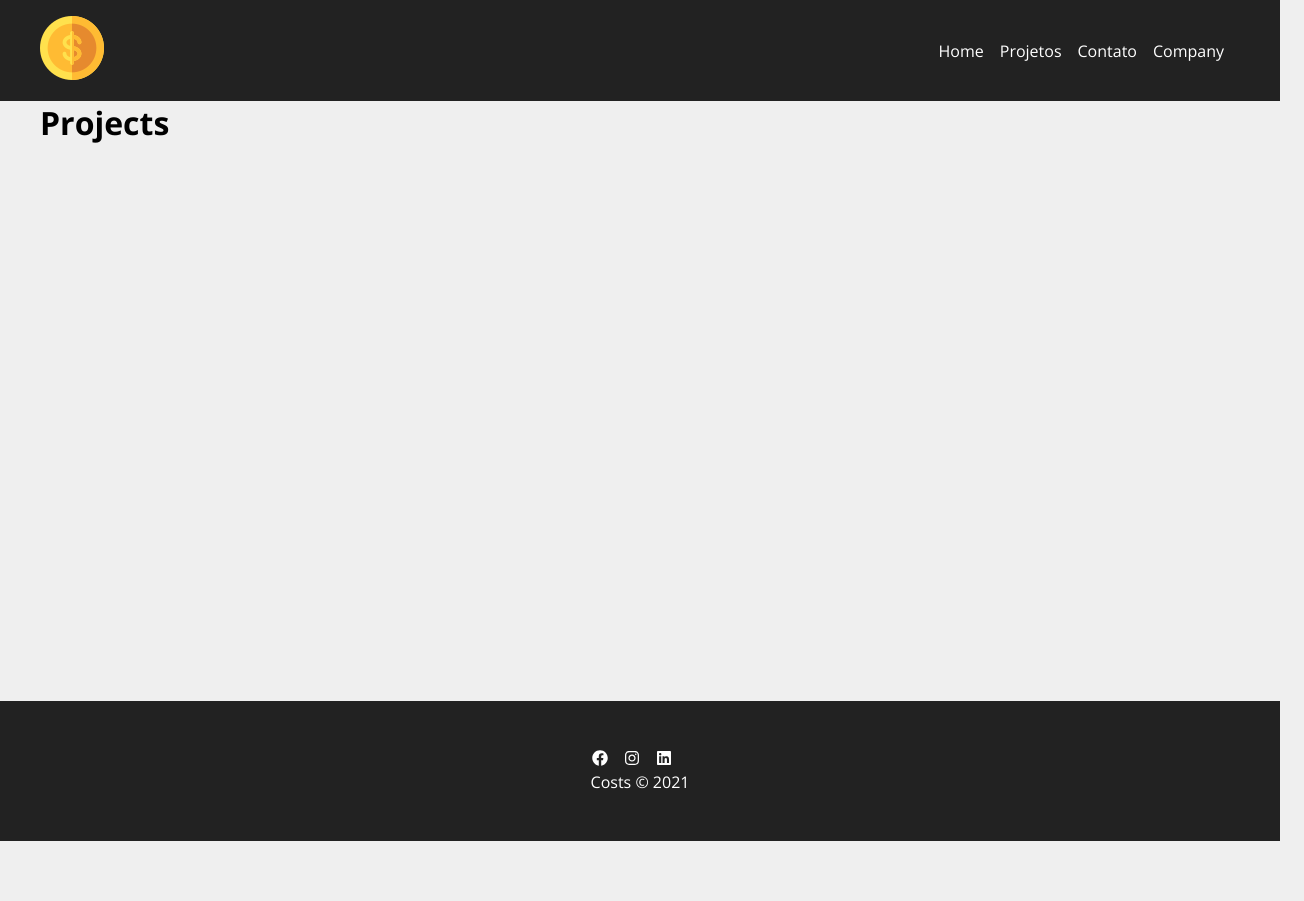
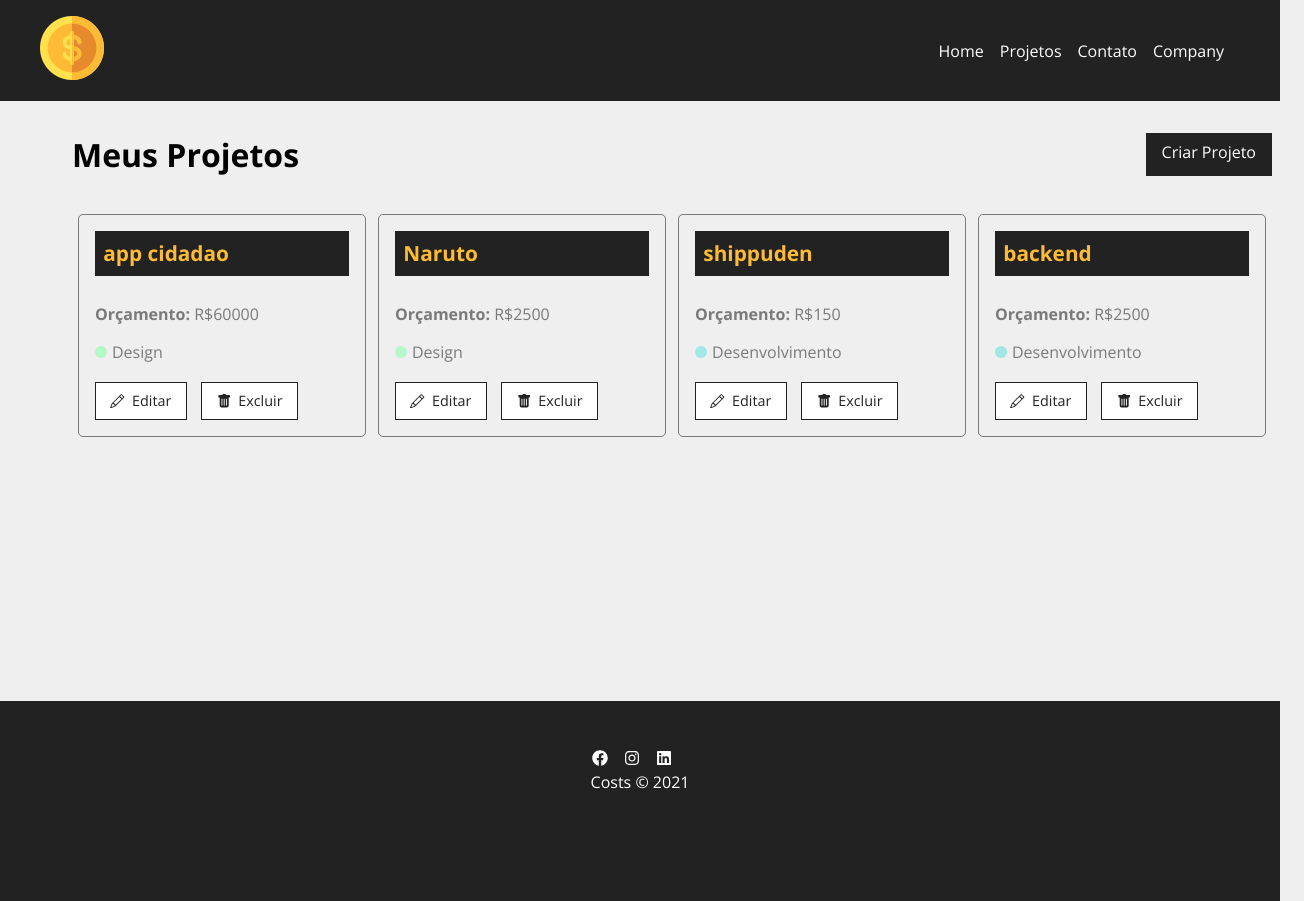
Before and after one commit to DevPauloDias/Costs, a React (Create React App) app: page /projects in a window 1280 px wide. Shown: the whole page, 1304 px wide, since content can reach past the window. Before the commit the page ends 841 px from the top, so only its background shows below. Built offline with nearby package versions, Linux system fonts and the light colour scheme; data requests are answered from the project's data file.

Commit message:
Criando o Dashboard e exibindo os projetos

```diff
--- a/db.json
+++ b/db.json
@@ -1,27 +1,5 @@
 {
   "projects": [
-    {
-      "name": "teste",
-      "budget": "2000",
-      "category": {
-        "id": "1",
-        "name": "infra"
-      },
-      "cost": 0,
-      "services": [],
-      "id": 1
-    },
-    {
-      "name": "outro projeto",
-      "budget": "300",
-      "category": {
-        "id": "2",
-        "name": "Desenvolvimento"
-      },
-      "cost": 0,
-      "services": [],
-      "id": 2
-    },
     {
       "name": "app cidadao",
       "budget": "60000",
@@ -31,7 +9,40 @@
       },
       "cost": 0,
       "services": [],
+      "id": 1
+    },
+    {
+      "name": "Naruto",
+      "budget": "2500",
+      "category": {
+        "id": "2",
+        "name": "Design"
+      },
+      "cost": 0,
+      "services": [],
       "id": 3
+    },
+    {
+      "name": "shippuden",
+      "budget": "150",
+      "category": {
+        "id": "4",
+        "name": "Desenvolvimento"
+      },
+      "cost": 0,
+      "services": [],
+      "id": 5
+    },
+    {
+      "name": "backend",
+      "budget": "2500",
+      "category": {
+        "id": "2",
+        "name": "Desenvolvimento"
+      },
+      "cost": 0,
+      "services": [],
+      "id": 6
     }
   ],
   "categories": [
--- a/src/components/layout/Footer.module.css
+++ b/src/components/layout/Footer.module.css
@@ -6,6 +6,7 @@
     color: #fff;
     padding: 3em;
     text-align: center;
+    min-height: 25vh;
 
 
 }
--- /dev/null
+++ b/src/components/layout/Message.js
@@ -0,0 +1,33 @@
+
+import styles from './Message.module.css'
+import {useState, useEffect} from 'react'
+
+function Message ({type, msg}){
+
+    const [visible, setVisible] = useState(false)
+
+    useEffect(()=>{
+        if(!msg){
+            setVisible(false)
+            return
+        }
+
+        setVisible(true)
+
+        const timer = setTimeout(()=>{
+            setVisible(false)
+        }, 3000)
+
+        return () => clearTimeout(timer)
+    }, [msg])
+
+    return (
+       <>
+        {visible && (
+            <div className={`${styles.message} ${styles[type]}`}>   {msg}  </div>
+        )}
+       </>
+    )
+}
+
+export default Message;
--- /dev/null
+++ b/src/components/layout/Message.module.css
@@ -0,0 +1,23 @@
+
+
+.message{
+    width: 100%;
+    padding: 1em;
+    border: 1px solid #000;
+    margin: 0 auto;
+    text-align: center;
+    margin-bottom: 2em;
+    border-radius: 5px;
+}
+
+.success{
+    color: #155724;
+    background-color: #D4EDDA;
+    border-color: #C3E6CB;
+}
+.error {
+    color: #721C24;
+    background-color: #f8d7da;
+    border-color: #f5c6cb
+
+}
--- a/src/components/pages/Home.module.css
+++ b/src/components/pages/Home.module.css
@@ -7,7 +7,7 @@
     flex-direction: column;
     align-items: center;
     justify-content: center;
-    padding: 4em;
+
 
 }
 
--- a/src/components/pages/NewProject.js
+++ b/src/components/pages/NewProject.js
@@ -2,7 +2,7 @@
 import ProjectForm from '../project/ProjectForm'
 import styles from './NewProject.module.css'
 import css from '../../index.css'
-import {useNavigate} from 'react-router-dom'
+import {Link, useNavigate} from 'react-router-dom'
 
 function NewProject(){
 
@@ -22,9 +22,11 @@ function NewProject(){
 
         }).then(resp => resp.json())
         .then((data)=> {console.log(data)
+            const message= "Projeto criado com sucesso!"
             //redirect
             // history.push('/projects', {message: 'Projeto criado com sucesso!})
-            navigate('/');
+
+           navigate('/projects',{state:{ message: message}});
         })
         .catch(err => console.log(err))
 
--- /dev/null
+++ b/src/components/pages/Project.module.css
@@ -0,0 +1,10 @@
+
+.project_container{
+    padding: 2em;
+}
+
+.title_container{
+    display: flex;
+    justify-content: space-between;
+    margin-bottom: 2em;
+}
--- a/src/components/pages/Projects.js
+++ b/src/components/pages/Projects.js
@@ -1,11 +1,69 @@
+
+
+import Message from "../layout/Message";
+import { useLocation } from "react-router-dom";
+import styles from './Project.module.css'
+import Container from '../layout/Container'
+import LinkButton from "../layout/LinkButton";
+import { useState, useEffect } from "react";
+import ProjectCard from '../project/ProjectCard'
+
 
 
 function Projects(){
 
+    const [projects, setProjects]= useState([])
+    const location = useLocation()
+
+    useEffect(()=>{
+
+        fetch('http://localhost:5000/projects',{
+
+            method: "GET",
+            headers:{
+                'Content-Type': 'application/json'
+            }
+
+        }).then(resp => resp.json())
+        .then(data => {
+            console.log(data)
+            setProjects(data)
+        })
+        .catch(err => console.log(err))
+
+
+    }, [])
+
+    let message = ''
+
+    if(location.state){
+        message= location.state.message
+    }
     return (
-        <div>
-            <h1> Projects </h1>
+        <div className={styles.project_container}>
+            <div className={styles.title_container}>
+                <h1> Meus Projetos</h1>
+                <LinkButton to="/new-project" text="Criar Projeto"/>
+            </div>
+
+           {message && <Message type="success" msg={message} />}
+           <Container custmoClass="start">
+            { projects.length > 0 &&
+            projects.map((project)=>(
+                <ProjectCard
+                id={project.id}
+                 name={project.name}
+                 budget={project.budget}
+                 category={project.category.name}
+                 key={project.id}
+                />
+            ))
+
+
+
+            }
+           </Container>
         </div>
     )
 }
-export default Projects
+export default Projects;
--- /dev/null
+++ b/src/components/project/ProjectCard.js
@@ -0,0 +1,30 @@
+
+import styles from './ProjectCard.module.css'
+import {BsPencil, BsFillTrashFill} from 'react-icons/bs'
+import { Link } from 'react-router-dom';
+
+
+function ProjectCard({id, name, budget, category, handleRemove}){
+
+    return(
+       <div className={styles.project_card}>
+        <h4> {name}</h4>
+        <p >
+            <span> Orçamento: </span> R${budget}
+        </p>
+        <p className={styles.category_text}>
+            <span className={`${styles[category.toLowerCase()]}`}> </span> {category}
+        </p>
+        <div className={styles.project_card_actions}>
+            <Link to="/">
+                <BsPencil /> Editar
+            </Link>
+            <button>
+                <BsFillTrashFill/> Excluir
+            </button>
+        </div>
+       </div>
+    )
+}
+
+export default ProjectCard;
--- /dev/null
+++ b/src/components/project/ProjectCard.module.css
@@ -0,0 +1,85 @@
+
+
+.project_card{
+    padding: 1em;
+    border: 1px solid #7a7a7a;
+    border-radius: 5px;
+    width: 24%;
+    margin: 0.5%;
+
+}
+
+.project_card h4{
+    background-color: #222;
+    color: #FFBB33;
+    padding: .4em;
+    margin-bottom: 1.3em;
+    font-size: 1.3em  ;
+}
+
+.project_card p{
+    color: #7a7a7a;
+    margin-bottom: 1em;
+}
+
+.project_card p span {
+    font-weight: bold;
+}
+.category_text{
+    display: flex;
+    align-items: center;
+}
+.category_text span{
+    display: block;
+    width: 12px;
+    height: 12px;
+    border-radius: 50%;
+    background-color: #ccc;
+    margin-right: 5px;
+}
+
+.category_text .infra{
+    background-color: #FFAEBC;
+}
+.category_text .desenvolvimento{
+    background-color: #a0e7e5;
+}
+.category_text .design{
+    background-color: #b4f8c8;
+}
+.category_text .planejamento{
+    background-color: #fbe7c6;
+}
+.project_card_actions{
+    margin-top: 1.2em;
+    display: flex;
+    align-items: center;
+}
+
+.project_card_actions a,
+.project_card_actions button{
+    text-decoration: none;
+    border: none;
+    background-color: #fff;
+    color: #222;
+    font-size: .9em;
+    padding: .6em 1em;
+    cursor: pointer;
+    margin-right: 1em;
+    border: 1px solid #222;
+    display: flex;
+    align-items: center;
+    justify-content: center;
+    transition: 0.5s
+
+}
+
+.project_card_actions svg{
+ margin-right: .5em;
+}
+
+.project_card_actions a:hover,
+.project_card_actions button:hover {
+    background-color: #222;
+    color: #ffbb33;
+}
--- a/src/components/project/ProjectForm.js
+++ b/src/components/project/ProjectForm.js
@@ -5,6 +5,7 @@ import SubmitButton from '../form/SubmitButton';
 import styles from './ProjectForm.module.css'
 import css from '../../index.css'
 import {useEffect, useState} from 'react'
+
 
 function ProjectForm({handleSubmit, btnText, projectData}){
 
@@ -23,6 +24,7 @@ function ProjectForm({handleSubmit, btnText, projectData}){
       },[])
       const submit =(e) =>{
         e.preventDefault()
+
 
         handleSubmit(project)
       }
```
